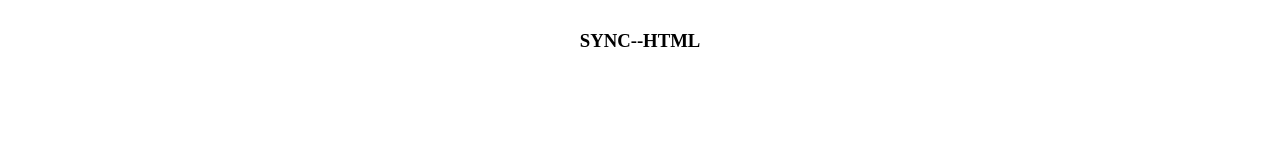
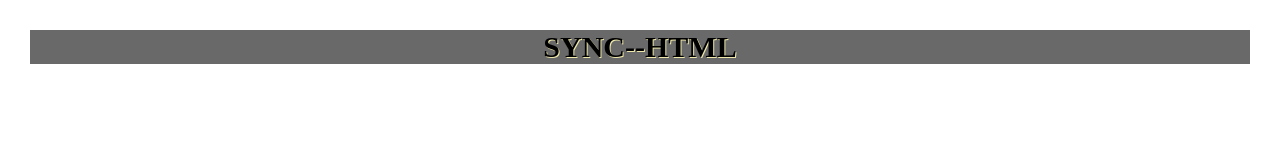
Before and after one commit to wkylin/sync-html, a website: page index.html in a window 1280 px wide. Drawn offline with Linux system fonts and the light colour scheme.

Commit message:
background-image...master

```diff
--- a/index.css
+++ b/index.css
@@ -9,4 +9,14 @@ body, html{
 }
 h3{
   margin: 30px;
+  font-size:30px;
+  text-shadow:1px 1px 0 palegoldenrod;
+  /*background-image: -webkit-gradient(linear, 0% 0%, 25% 100%, from(#ff2c2c), to(#7a5e91));*/
+  background-image: linear-gradient(to right, dimgrey 50%, darkgray 50%);
+  background-size: 200%;
+  /*-webkit-text-fill-color: transparent;*/
+  transition: background-position 0.5s;
 }
+h3:hover{
+  background-position: -100%;
+}
```
